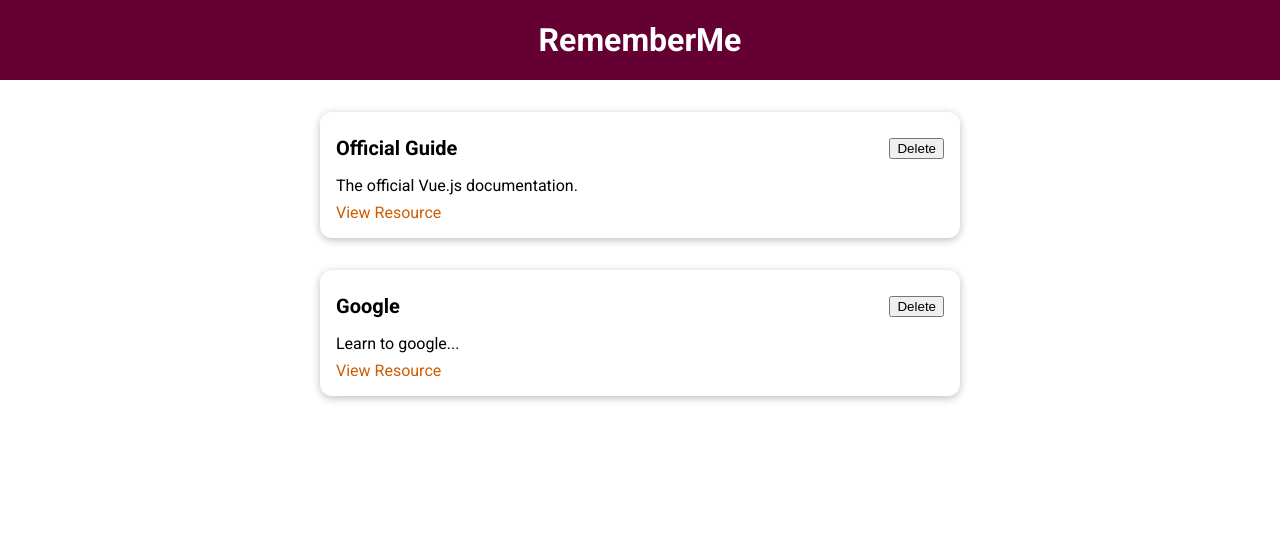
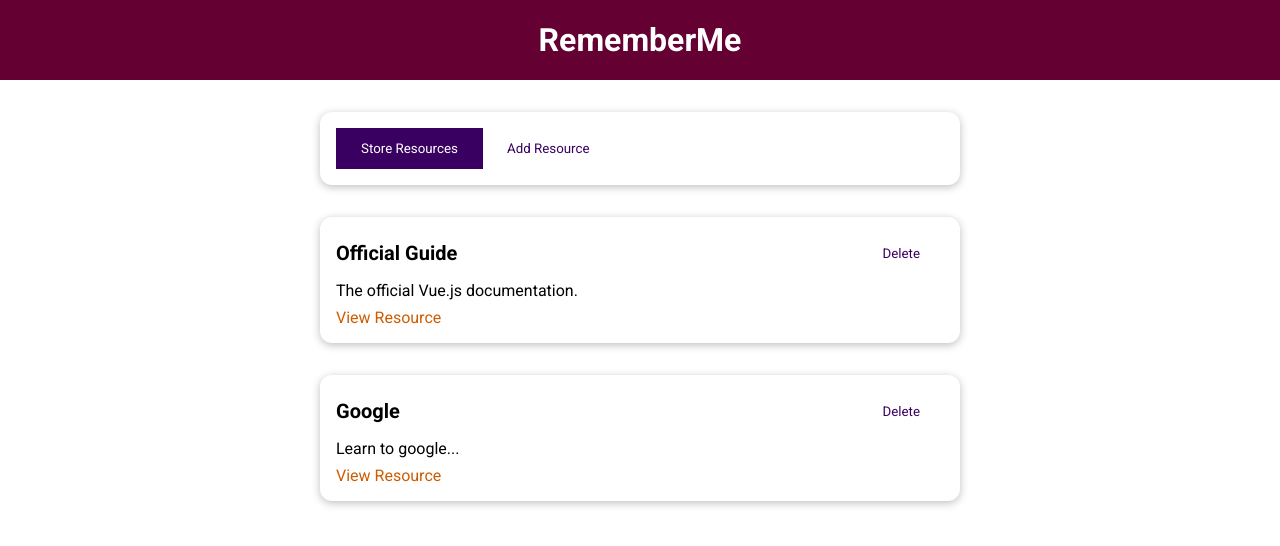
Before and after one commit to kkDesire/vue-rememberme, a Vue app: page / in a window 1280 px wide. Shown: the top 546 px of the page. Built offline with nearby package versions, Linux system fonts and the light colour scheme.

Commit message:
Adding a base Button, Dyanamic components & Attribute Fallthrough

```diff
--- a/src/App.vue
+++ b/src/App.vue
@@ -1,33 +1,15 @@
 <template>
   <the-header title="RememberMe"></the-header>
-  <stored-resources :resources="storedResources"></stored-resources>
+  <the-resources></the-resources>
 </template>
 
 <script>
-import storedResources from "./components/learning-resources/StoredResources.vue";
 import TheHeader from "./components/layouts/TheHeader.vue";
+import TheResources from "./components/learning-resources/TheResources.vue";
 export default {
   components: {
-    storedResources,
     TheHeader,
-  },
-  data() {
-    return {
-      storedResources: [
-        {
-          id: "official-guide",
-          title: "Official Guide",
-          description: "The official Vue.js documentation.",
-          link: "https://vuejs.org",
-        },
-        {
-          id: "google",
-          title: "Google",
-          description: "Learn to google...",
-          link: "https://google.com",
-        },
-      ],
-    };
+    TheResources,
   },
 };
 </script>
--- /dev/null
+++ b/src/components/UI/BaseButton.vue
@@ -0,0 +1,39 @@
+<template>
+  <button :type="type" :class="mode">
+    <slot></slot>
+  </button>
+</template>
+
+<script>
+export default {
+  props: ["type", "mode"],
+};
+</script>
+
+<style scoped>
+button {
+  padding: 0.75rem 1.5rem;
+  font-family: inherit;
+  background-color: #3a0061;
+  border: 1px solid #3a0061;
+  color: white;
+  cursor: pointer;
+}
+
+button:hover,
+button:active {
+  background-color: #270041;
+  border-color: #270041;
+}
+
+.flat {
+  background-color: transparent;
+  color: #3a0061;
+  border: none;
+}
+
+.flat:hover,
+.flat:active {
+  background-color: #edd2ff;
+}
+</style>
--- /dev/null
+++ b/src/components/learning-resources/AddResource.vue
@@ -0,0 +1,3 @@
+<template>
+  <h2>Add Resource</h2>
+</template>
--- a/src/components/learning-resources/LearningResource.vue
+++ b/src/components/learning-resources/LearningResource.vue
@@ -3,7 +3,7 @@
     <base-card>
       <header>
         <h3>{{ title }}</h3>
-        <button>Delete</button>
+        <base-button mode="flat">Delete</base-button>
       </header>
       <p>{{ description }}</p>
       <nav>
--- a/src/components/learning-resources/StoredResources.vue
+++ b/src/components/learning-resources/StoredResources.vue
@@ -17,7 +17,7 @@
   components: {
     LearningResource,
   },
-  props: ["resources"],
+  inject: ["resources"],
 };
 </script>
 
--- /dev/null
+++ b/src/components/learning-resources/TheResources.vue
@@ -0,0 +1,63 @@
+<template>
+  <base-card>
+    <base-button
+      @click="setSelectedTab('stored-resources')"
+      :mode="storedResButtonMode"
+      >Store Resources</base-button
+    >
+    <base-button
+      @click="setSelectedTab('add-resource')"
+      :mode="addResButtonMode"
+      >Add Resource</base-button
+    >
+  </base-card>
+  <component :is="selectedTab"></component>
+</template>
+
+<script>
+import StoredResources from "./StoredResources.vue";
+import AddResource from "./AddResource.vue";
+export default {
+  components: {
+    StoredResources,
+    AddResource,
+  },
+  data() {
+    return {
+      selectedTab: "stored-resources",
+      storedResources: [
+        {
+          id: "official-guide",
+          title: "Official Guide",
+          description: "The official Vue.js documentation.",
+          link: "https://vuejs.org",
+        },
+        {
+          id: "google",
+          title: "Google",
+          description: "Learn to google...",
+          link: "https://google.com",
+        },
+      ],
+    };
+  },
+  provide() {
+    return {
+      resources: this.storedResources,
+    };
+  },
+  computed: {
+    storedResButtonMode() {
+      return this.selectedTab === "stored-resources" ? null : "flat";
+    },
+    addResButtonMode() {
+      return this.selectedTab === "add-resource" ? null : "flat";
+    },
+  },
+  methods: {
+    setSelectedTab(tab) {
+      this.selectedTab = tab;
+    },
+  },
+};
+</script>
--- a/src/main.js
+++ b/src/main.js
@@ -2,8 +2,11 @@
 import App from "./App.vue";
 
 import BaseCard from "./components/UI/BaseCard.vue";
+import BaseButton from "./components/UI/BaseButton.vue";
 
 const app = createApp(App);
+
 app.component("base-card", BaseCard);
+app.component("base-button", BaseButton);
 
 app.mount("#app");
```
